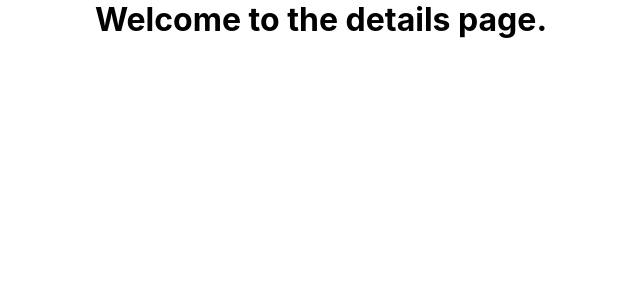
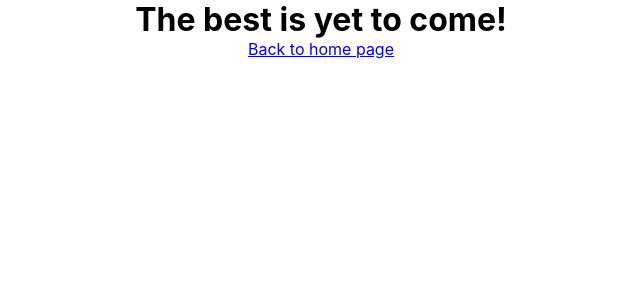
Before and after one commit to lisalenguyen/kodflix, a React (Create React App) app: page /australia in a window 1280 px wide. Shown: the top 300 px of the page, without its empty margins (319-959 px from the left). Built offline with nearby package versions, Linux system fonts and the light colour scheme.

Commit message:
# 13 Introduce Component State

```diff
--- a/src/Details.js
+++ b/src/Details.js
@@ -1,7 +1,28 @@
 import React from 'react';
+import { Link } from 'react-router-dom';
 
-export default function Details() {
-    return (
-        <div><h1> Welcome to the details page.</h1></div>
-    );
+export default class Details extends React.Component {
+
+    constructor() {
+        super();
+        this.state = {
+            welcomeMessage: 'Welcome to the details page, WIP :)'
+        };
+    }
+
+    componentDidMount() {
+        setTimeout(() => {
+            this.setState({
+                welcomeMessage: 'The best is yet to come!'
+            });
+        }, 3000);
+    }
+
+    render() {
+        return (
+        <div><h1>{this.state.welcomeMessage}</h1>
+            <Link to='/'>Back to home page</Link>
+        </div>
+        );
+    }
 }
```
